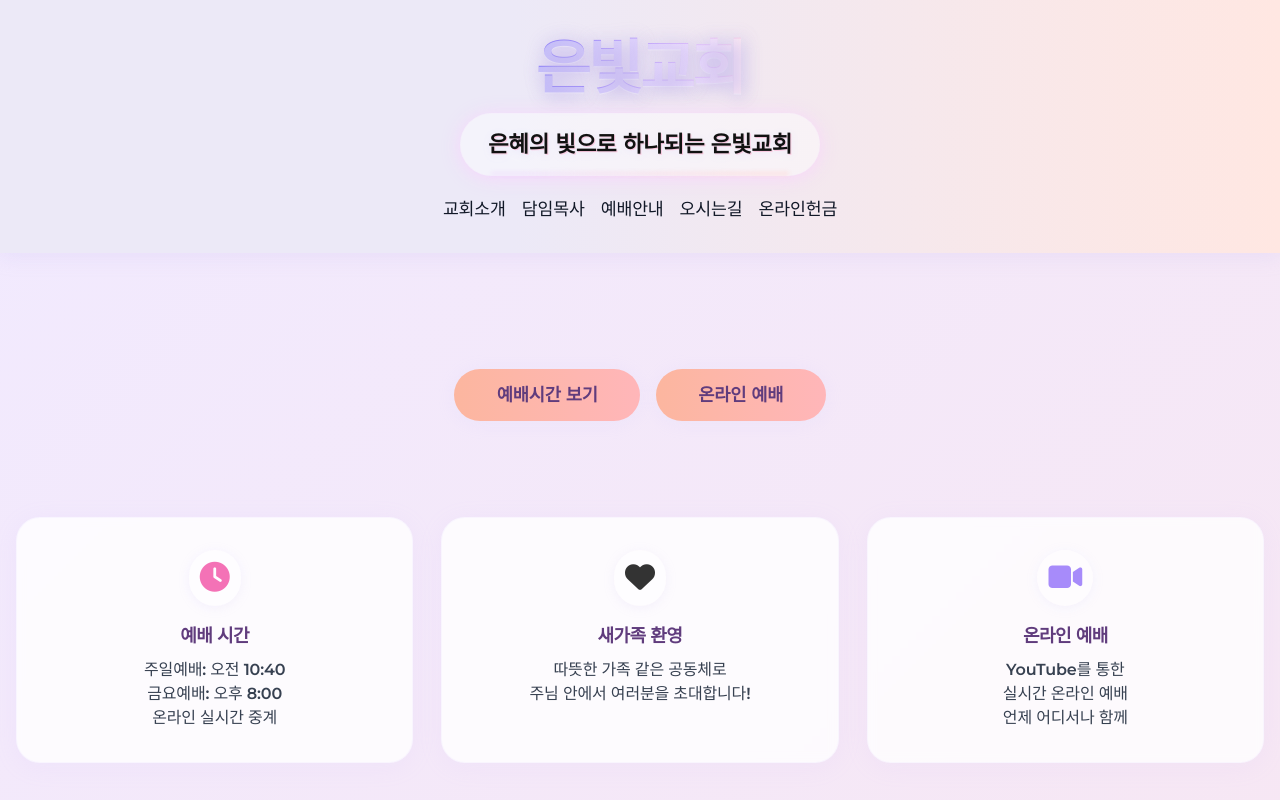
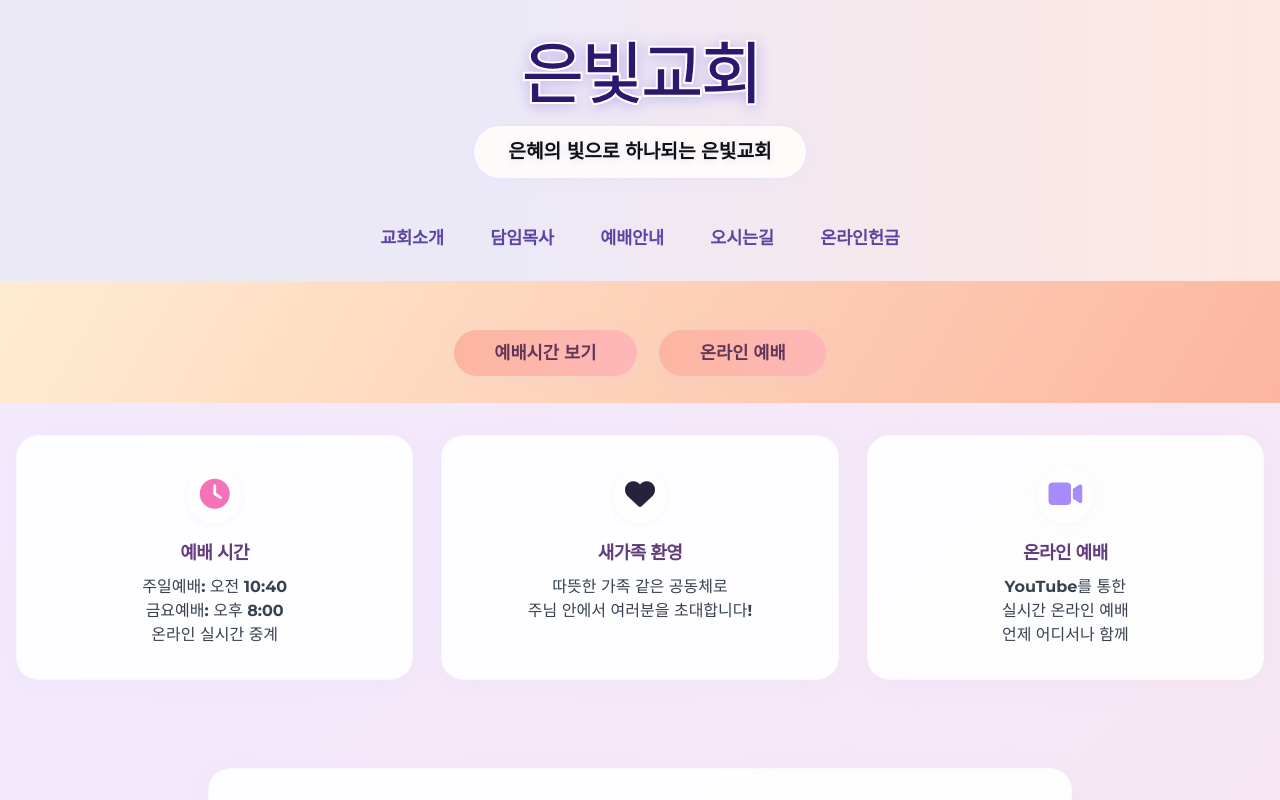
Before and after one commit to yangs777/eunbit-church-website, a website: page index.html in a window 1280 px wide. Shown: the top 800 px of the page. Drawn offline with nearby package versions, Linux system fonts and the light colour scheme; a web font is replaced by a local one.

Commit message:
폰트 효과 다시 수정x.html

```diff
--- a/index.html
+++ b/index.html
@@ -4,125 +4,125 @@
   <meta charset="UTF-8" />
   <meta name="viewport" content="width=device-width, initial-scale=1.0"/>
   <title>은빛교회 - 은혜의 빛</title>
-  <!-- Gmarket Sans (굵은 제목용) -->
+  <!-- Gmarket Sans (제목) -->
   <link href="https://cdn.jsdelivr.net/gh/webfontworld/gmarket/GmarketSans.css" rel="stylesheet">
-  <!-- Spoqa Han Sans Neo (본문·UI용) -->
-  <link href="https://cdn.jsdelivr.net/gh/webfontworld/spoqa/SpoqaHanSansNeo.css" rel="stylesheet">
-  <!-- Montserrat (영문/숫자/모던UI) -->
-  <link href="https://fonts.googleapis.com/css2?family=Montserrat:wght@600;800&display=swap" rel="stylesheet">
+  <!-- Montserrat (영문/숫자) -->
+  <link href="https://fonts.googleapis.com/css2?family=Montserrat:wght@700;900&display=swap" rel="stylesheet">
   <!-- TailwindCSS & FontAwesome -->
   <link href="https://cdn.jsdelivr.net/npm/tailwindcss@2.2.19/dist/tailwind.min.css" rel="stylesheet">
   <link rel="stylesheet" href="https://cdn.jsdelivr.net/npm/@fortawesome/fontawesome-free@6.4.0/css/all.min.css">
   <style>
-    html, body {
+    body {
+      font-family: 'GmarketSans', 'Montserrat', sans-serif;
       background: linear-gradient(135deg, #f1eaff 0%, #ffe2e2 100%);
+      color: #25223b;
       min-height: 100vh;
-      color: #333;
+      margin: 0;
     }
-    body {
-      font-family: 'Spoqa Han Sans Neo', 'Montserrat', 'GmarketSans', sans-serif;
-      letter-spacing: -0.01em;
-    }
-    /* 헤더 & 네비 */
     .header-bg {
       background: linear-gradient(90deg, #ece9f7 40%, #ffe7e2 100%);
       box-shadow: 0 3px 18px 0 #c7bcf440;
+      padding-top: 32px;
+      padding-bottom: 24px;
+    }
+    .logo-main {
+      font-family: 'GmarketSans', 'Montserrat', sans-serif;
+      font-size: 4.2rem;
+      font-weight: 900;
+      color: #2c186f;
+      letter-spacing: -0.03em;
+      line-height: 1.08;
+      text-align: center;
+      background: none;
+      text-shadow:
+        0 1px 0 #fff,
+        0 3px 14px #b6a6e7cc,
+        2px 5px 0 #e6e7f5,
+        0 0px 14px #cebaff40;
+      -webkit-text-stroke: 2px #fff;
+      margin-bottom: 0.2em;
+      margin-top: 0.1em;
+      transition: font-size .3s;
+    }
+    @media (max-width: 700px) {
+      .logo-main { font-size: 2.1rem; }
+    }
+    .logo-slogan {
+      display: inline-block;
+      font-family: 'GmarketSans', 'Montserrat', sans-serif;
+      font-size: 1.2rem;
+      color: #111;
+      font-weight: 700;
+      background: #fffdfbe7;
+      border-radius: 2em;
+      padding: 0.6em 1.8em;
+      margin: 0 auto 18px auto;
+      text-shadow:
+        0 2px 6px #eee9fa,
+        1px 1px 0 #fff,
+        0 1px 10px #9b8dff1a;
+      box-shadow: 0 2px 18px 0 #eedbff2e;
+      border: 1.6px solid #eae3ff;
+    }
+    nav {
+      margin: 24px auto 2px auto;
+      text-align: center;
     }
     nav a {
-      font-family: 'Spoqa Han Sans Neo', 'Montserrat', sans-serif;
-      font-weight: 500;
-      font-size: 1.08rem;
+      display: inline-block;
+      margin: 0 10px;
+      font-family: 'Montserrat', 'GmarketSans', sans-serif;
+      font-weight: 700;
+      font-size: 1.09rem;
+      color: #5d43a2;
+      letter-spacing: -0.01em;
+      padding: 4px 11px;
+      border-radius: 8px;
+      transition: color .18s, background .18s;
+      text-decoration: none;
     }
-    nav a.active,
-    nav a:hover { color: #a572e6; text-shadow: 0 1px 6px #ffe3ff80; }
-    /* 은빛교회(로고) 효과 */
-    .big-logo {
+    nav a:hover, nav a.active {
+      color: #fff;
+      background: linear-gradient(90deg, #ab89f8 0%, #ffd6e3 100%);
+      box-shadow: 0 3px 14px #d4c1fd55;
+    }
+    .hero-btns {
+      margin: 24px 0 18px 0;
+      text-align: center;
+    }
+    .btn-warm {
       font-family: 'GmarketSans', 'Montserrat', sans-serif;
-      font-weight: 800;
-      font-size: 3.7rem;
-      letter-spacing: -0.04em;
-      line-height: 1.1;
-      background: linear-gradient(90deg, #7f73fa 0%, #eac7ff 80%, #ffd6e3 100%);
-      -webkit-background-clip: text;
-      -webkit-text-fill-color: transparent;
-      background-clip: text;
-      position: relative;
-      text-shadow:
-        2px 4px 18px #bbaee9cc,
-        0 1px 0 #fff8,
-        0 0px 18px #d0c4f840;
-      animation: popUp 1.2s cubic-bezier(.25,1.7,.7,1.1);
+      font-size: 1.1rem;
+      background: linear-gradient(90deg, #fcb69f, #ffb6b9);
+      color: #613659;
+      font-weight: 700;
+      border-radius: 2em;
+      padding: 0.7em 2.3em;
+      margin: 0 9px;
+      border: none;
+      box-shadow: 0 2px 18px #cfcfff28;
+      cursor: pointer;
+      transition: background .16s, color .15s, box-shadow .16s, transform .16s;
     }
-    @keyframes popUp {
-      0% { transform: scale(0.9) translateY(40px); opacity: 0; }
-      60% { transform: scale(1.03) translateY(-4px); opacity: 1; }
-      100% { transform: scale(1) translateY(0); opacity: 1; }
+    .btn-warm:hover {
+      background: linear-gradient(90deg, #ffb6b9, #fcb69f 90%);
+      color: #47274e;
+      transform: translateY(-2px) scale(1.045);
+      box-shadow: 0 8px 28px #ddb5f646;
     }
-    @media (max-width:600px) {
-      .big-logo { font-size: 2.1rem; }
-    }
-    /* 은혜의 빛으로 하나되는 은빛교회 효과 */
-    .main-slogan {
-      color: #111;
-      font-family: 'Spoqa Han Sans Neo', 'Montserrat', sans-serif;
-      font-size: 1.4rem;
-      font-weight: 700;
-      letter-spacing: -0.01em;
-      text-align: center;
-      margin-bottom: 0.4em;
-      text-shadow:
-        0 4px 18px #ffffffb7,
-        0 2px 8px #7f73fa22,
-        0 0px 0 #fff,
-        1px 1px 0 #ffbfd8;
-      background: rgba(255,255,255,0.45);
-      border-radius: 1.5em;
-      padding: 0.6em 1.2em;
-      display: inline-block;
-      transition: box-shadow .35s;
-      box-shadow: 0 2px 18px 0 #fbcfffb8;
-      border: 1.3px solid #f6e3fd33;
-      position: relative;
-    }
-    .main-slogan::after {
-      content: '';
-      position: absolute; left: 30px; right: 30px; bottom: 0; height: 3px;
-      background: linear-gradient(90deg, #eac7ff66 10%, #fddede 90%);
-      border-radius: 1.5px;
-      filter: blur(2px);
-    }
-    /* 정보 카드, 버튼 */
     .frosted {
-      background: rgba(255,255,255,0.8);
-      box-shadow: 0 4px 24px 0 #cebaff19;
-      border-radius: 1.5rem;
+      background: rgba(255,255,255,0.9);
+      box-shadow: 0 4px 24px 0 #cebaff18;
+      border-radius: 1.4rem;
       backdrop-filter: blur(4px);
       border: 1.3px solid #eae3ff44;
     }
-    .btn-warm {
-      font-family: 'GmarketSans', 'Montserrat', sans-serif;
-      background: linear-gradient(90deg, #fcb69f, #ffb6b9);
-      color: #603c7d;
-      font-size: 1.1rem;
-      font-weight: 700;
-      border-radius: 2em;
-      box-shadow: 0 2px 18px #cfcfff24;
-      border: none;
-      padding: 0.75em 2.4em;
-      transition: transform .18s, box-shadow .16s;
-    }
-    .btn-warm:hover {
-      background: linear-gradient(90deg, #ffb6b9, #fcb69f 90%);
-      transform: translateY(-2px) scale(1.045);
-      box-shadow: 0 8px 32px #ddb5f646;
-      color: #47274e;
-    }
     .glass-icon {
-      background: rgba(255,255,255,0.38);
+      background: rgba(255,255,255,0.4);
       border-radius: 9999px;
       padding: 0.7em;
       margin-bottom: 1em;
-      box-shadow: 0 2px 12px #bbaee922;
+      box-shadow: 0 2px 10px #bbaee91b;
       display: inline-block;
     }
     h2, h3, h4 {
@@ -132,10 +132,10 @@
       color: #603c7d;
     }
     blockquote {
-      font-family: 'Montserrat', 'GmarketSans', 'Spoqa Han Sans Neo', sans-serif;
-      font-size: 1.15rem;
+      font-family: 'Montserrat', 'GmarketSans', sans-serif;
+      font-size: 1.07rem;
       color: #7c5a69;
-      background: #fff7fb82;
+      background: #fff7fbab;
       border-left: 4px solid #cebbff88;
       padding: 1.2em 1.5em;
       border-radius: 1.5em;
@@ -146,13 +146,11 @@
 </head>
 <body>
   <!-- Header -->
-  <header class="header-bg text-gray-900 py-7 shadow-lg sticky top-0 z-50">
-    <div class="container mx-auto px-4 flex flex-col items-center">
-      <h1 class="big-logo mb-3 mt-2 tracking-tight">은빛교회</h1>
-      <div class="main-slogan mb-5">
-        은혜의 빛으로 하나되는 은빛교회
-      </div>
-      <nav class="flex flex-wrap gap-4 justify-center text-base font-semibold mt-3 mb-1">
+  <header class="header-bg">
+    <div class="container mx-auto flex flex-col items-center">
+      <h1 class="logo-main">은빛교회</h1>
+      <div class="logo-slogan">은혜의 빛으로 하나되는 은빛교회</div>
+      <nav>
         <a href="#about">교회소개</a>
         <a href="#pastor">담임목사</a>
         <a href="#service">예배안내</a>
@@ -163,16 +161,15 @@
   </header>
 
   <!-- Hero Section -->
-  <section class="hero-bg py-14 text-center flex flex-col justify-center items-center">
-    <div class="mb-10"></div>
-    <div class="flex gap-4 flex-wrap justify-center mt-5">
+  <section style="background: linear-gradient(120deg, #ffecd2 0%, #fcb69f 100%); padding: 36px 0 18px 0;">
+    <div class="hero-btns">
       <a href="#service" class="btn-warm">예배시간 보기</a>
       <a href="https://www.youtube.com/@계양구은빛교회" target="_blank" class="btn-warm">온라인 예배</a>
     </div>
   </section>
 
   <!-- Info Cards -->
-  <section class="py-10">
+  <section class="py-8">
     <div class="container mx-auto px-4 grid md:grid-cols-3 gap-7">
       <div class="frosted p-8 text-center">
         <div class="glass-icon"><i class="fas fa-clock text-3xl text-pink-400"></i></div>
@@ -193,7 +190,7 @@
   </section>
 
   <!-- About -->
-  <section id="about" class="py-16">
+  <section id="about" class="py-14">
     <div class="container mx-auto px-4 max-w-4xl">
       <div class="frosted p-10">
         <h2 class="text-3xl font-extrabold mb-4">교회 소개</h2>
@@ -221,7 +218,7 @@
   </section>
 
   <!-- Pastor -->
-  <section id="pastor" class="py-16">
+  <section id="pastor" class="py-14">
     <div class="container mx-auto px-4 max-w-4xl">
       <div class="frosted p-10">
         <h2 class="text-3xl font-extrabold mb-7 text-center">담임목사 인사말</h2>
@@ -240,7 +237,7 @@
   </section>
 
   <!-- Service Times -->
-  <section id="service" class="py-16">
+  <section id="service" class="py-14">
     <div class="container mx-auto px-4 max-w-4xl">
       <div class="frosted p-10">
         <h2 class="text-3xl font-extrabold mb-7 text-center">예배 안내</h2>
@@ -279,7 +276,7 @@
   </section>
 
   <!-- Location -->
-  <section id="location" class="py-16">
+  <section id="location" class="py-14">
     <div class="container mx-auto px-4 max-w-5xl">
       <div class="frosted p-10">
         <h2 class="text-3xl font-extrabold mb-7 text-center">오시는 길</h2>
@@ -351,7 +348,7 @@
   </section>
 
   <!-- Online Giving -->
-  <section id="online" class="py-16">
+  <section id="online" class="py-14">
     <div class="container mx-auto px-4 max-w-xl">
       <div class="frosted p-10 text-center">
         <h2 class="text-3xl font-extrabold mb-5">온라인 헌금</h2>
@@ -360,7 +357,7 @@
           <h3 class="text-lg font-bold mb-1">하나님께 드리는 감사의 헌금</h3>
           <p class="text-gray-700 mb-3">온라인으로도 편리하게 헌금하실 수 있습니다</p>
         </div>
-        <div class="bg-white bg-opacity-70 rounded-lg p-6 mb-3">
+        <div class="bg-white bg-opacity-80 rounded-lg p-6 mb-3">
           <div class="flex justify-between mb-2">
             <span class="font-semibold">은행명</span>
             <span class="text-lg font-bold">새마을금고</span>
@@ -380,12 +377,12 @@
   </section>
 
   <!-- Footer -->
-  <footer class="header-bg text-gray-900 py-10">
-    <div class="container mx-auto px-4 grid md:grid-cols-3 gap-7">
+  <footer class="header-bg py-10 text-center text-gray-900">
+    <div class="container mx-auto grid md:grid-cols-3 gap-7">
       <div>
         <h3 class="text-xl font-bold mb-2">은빛교회</h3>
         <p class="opacity-90 mb-3">은혜의 빛으로 하나되는 공동체</p>
-        <div class="flex space-x-4">
+        <div class="flex space-x-4 justify-center">
           <a href="https://www.facebook.com/Eunbit8004" target="_blank" class="hover:opacity-80 transition"><i class="fab fa-facebook-f text-2xl"></i></a>
           <a href="https://www.youtube.com/@계양구은빛교회" target="_blank" class="hover:opacity-80 transition"><i class="fab fa-youtube text-2xl"></i></a>
         </div>
```
